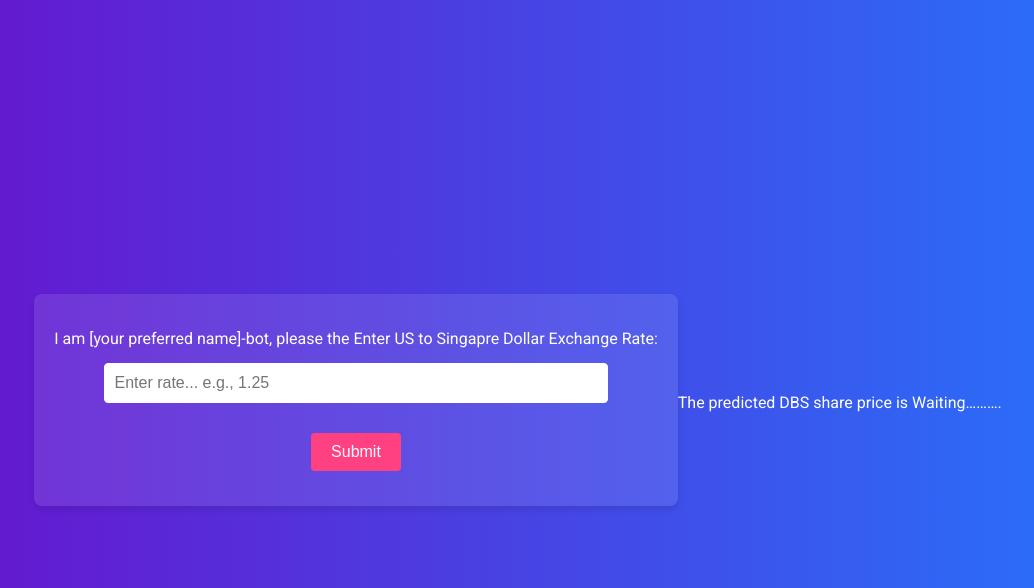
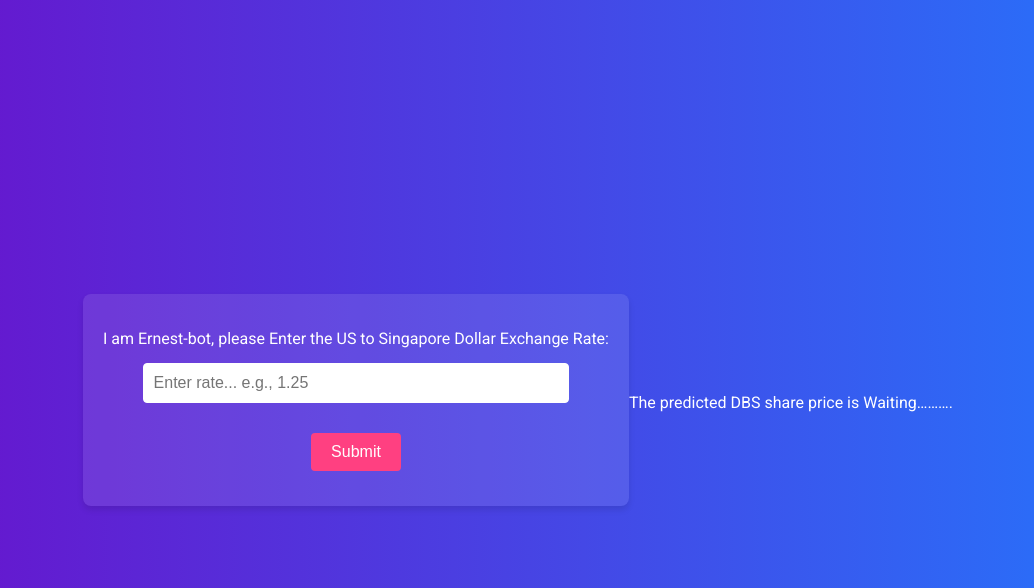
Before and after one commit to ernyo/DBS-Share-Prediction, a Flask app: page / in a window 1280 px wide. Shown: the top 588 px of the page, without its empty margins (122-1156 px from the left). Run offline with Flask 3, Linux system fonts and the light colour scheme.

Commit message:
fix grammar

```diff
--- a/templates/index.html
+++ b/templates/index.html
@@ -51,7 +51,7 @@
 </head>
 <body>
     <form action="/" method="post">
-        <p>I am [your preferred name]-bot, please the Enter US to Singapre Dollar Exchange Rate:</p>
+        <p>I am Ernest-bot, please Enter the US to Singapore Dollar Exchange Rate:</p>
         <p><input type="number" step="0.01" name="rates" placeholder="Enter rate... e.g., 1.25"></p>
         <p><input type="submit" value="Submit"></p>
     </form>
--- a/templates_new_UI/index.html
+++ b/templates_new_UI/index.html
@@ -51,7 +51,7 @@
 </head>
 <body>
     <form action="/" method="post">
-        <p>I am [your preferred name]-bot, please the Enter US to Singapre Dollar Exchange Rate:</p>
+        <p>I am Ernest-bot, please Enter the US to Singapore Dollar Exchange Rate:</p>
         <p><input type="number" step="0.01" name="rates" placeholder="Enter rate... e.g., 1.25"></p>
         <p><input type="submit" value="Submit"></p>
     </form>
```
